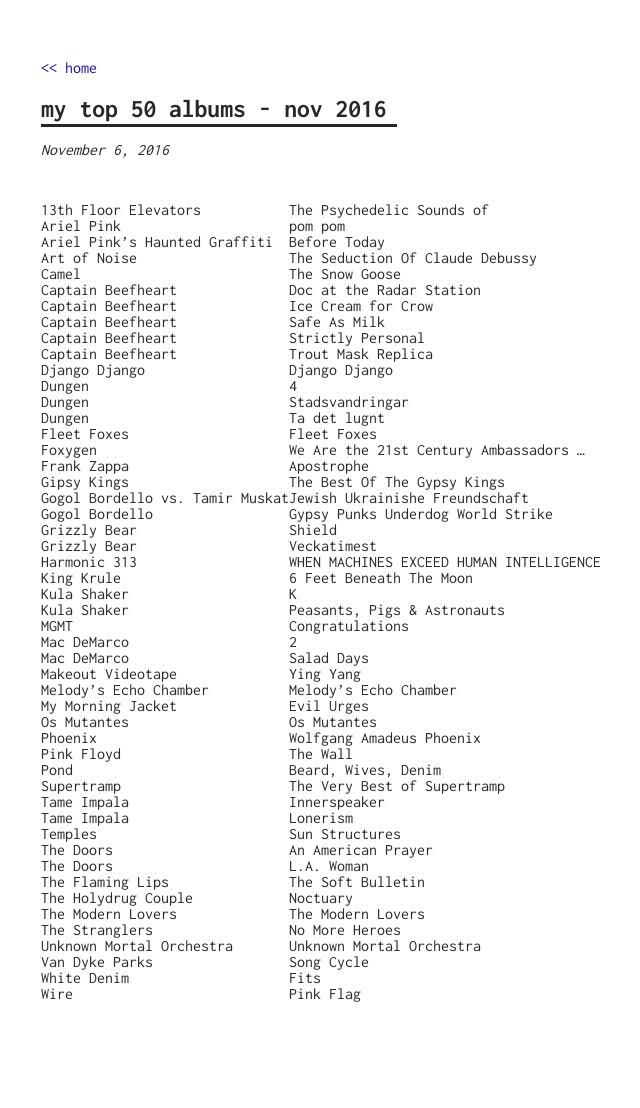
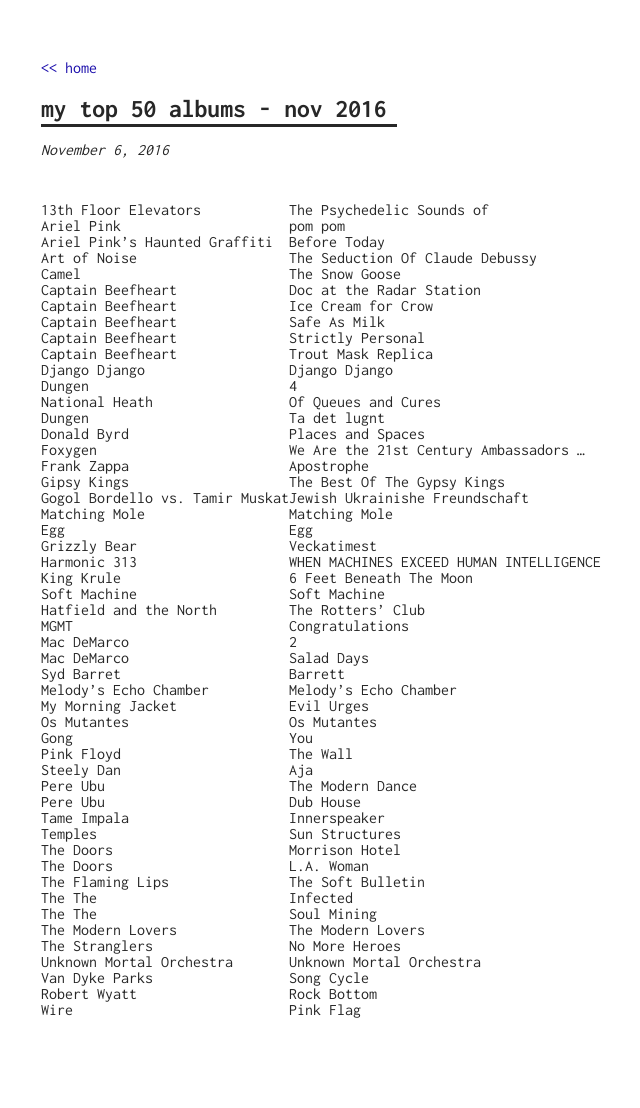
Before and after one commit to sentriz/xyz, a Jekyll site: the page built from _posts/2016-11-06-top-50-v2.md, in a window 1280 px wide. Shown: the whole page, without its empty margins (299-939 px from the left). Built offline with Jekyll 4.4.1, drawn with Linux system fonts in a browser that asks for light colours.

Commit message:
update top 0 2

```diff
--- a/_posts/2016-11-06-top-50-v2.md
+++ b/_posts/2016-11-06-top-50-v2.md
@@ -14,41 +14,42 @@
 |Captain Beefheart|Trout Mask Replica|
 |Django Django|Django Django|
 |Dungen|4|
-|Dungen|Stadsvandringar|
+|National Heath|Of Queues and Cures|
 |Dungen|Ta det lugnt|
-|Fleet Foxes|Fleet Foxes|
+|Donald Byrd|Places and Spaces|
 |Foxygen|We Are the 21st Century Ambassadors ...|
 |Frank Zappa|Apostrophe|
 |Gipsy Kings|The Best Of The Gypsy Kings|
 |Gogol Bordello vs. Tamir Muskat|Jewish Ukrainishe Freundschaft|
-|Gogol Bordello|Gypsy Punks Underdog World Strike|
-|Grizzly Bear|Shield|
+|Matching Mole|Matching Mole|
+|Egg|Egg|
 |Grizzly Bear|Veckatimest|
 |Harmonic 313|WHEN MACHINES EXCEED HUMAN INTELLIGENCE|
 |King Krule|6 Feet Beneath The Moon|
-|Kula Shaker|K|
-|Kula Shaker|Peasants, Pigs & Astronauts|
+|Soft Machine|Soft Machine|
+|Hatfield and the North|The Rotters' Club|
 |MGMT|Congratulations|
 |Mac DeMarco|2|
 |Mac DeMarco|Salad Days|
-|Makeout Videotape|Ying Yang|
+|Syd Barret|Barrett|
 |Melody's Echo Chamber|Melody's Echo Chamber|
 |My Morning Jacket|Evil Urges|
 |Os Mutantes|Os Mutantes|
-|Phoenix|Wolfgang Amadeus Phoenix|
+|Gong|You|
 |Pink Floyd|The Wall|
-|Pond|Beard, Wives, Denim|
-|Supertramp|The Very Best of Supertramp|
+|Steely Dan|Aja|
+|Pere Ubu|The Modern Dance|
+|Pere Ubu|Dub House|
 |Tame Impala|Innerspeaker|
-|Tame Impala|Lonerism|
 |Temples|Sun Structures|
-|The Doors|An American Prayer|
+|The Doors|Morrison Hotel|
 |The Doors|L.A. Woman|
 |The Flaming Lips|The Soft Bulletin|
-|The Holydrug Couple|Noctuary|
+|The The|Infected|
+|The The|Soul Mining|
 |The Modern Lovers|The Modern Lovers|
 |The Stranglers|No More Heroes|
 |Unknown Mortal Orchestra|Unknown Mortal Orchestra|
 |Van Dyke Parks|Song Cycle|
-|White Denim|Fits|
+|Robert Wyatt|Rock Bottom|
 |Wire|Pink Flag|
```
